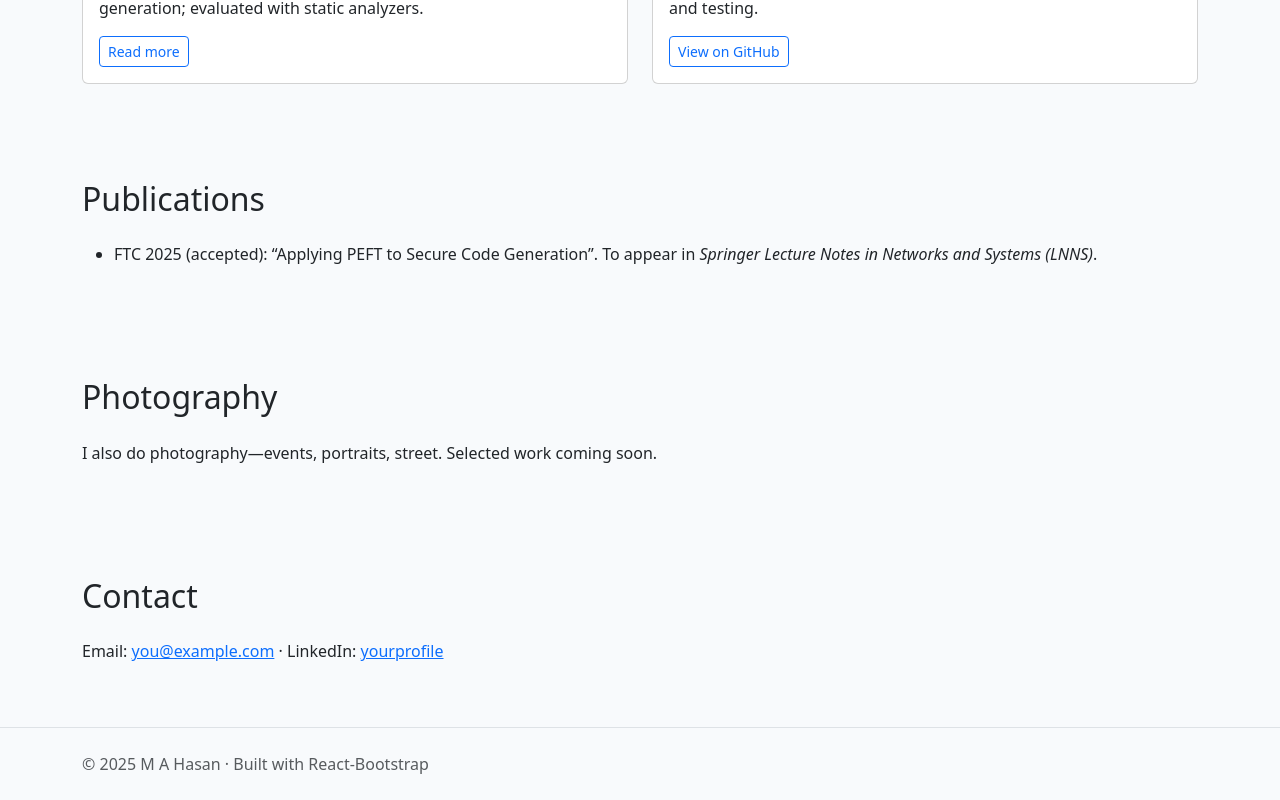
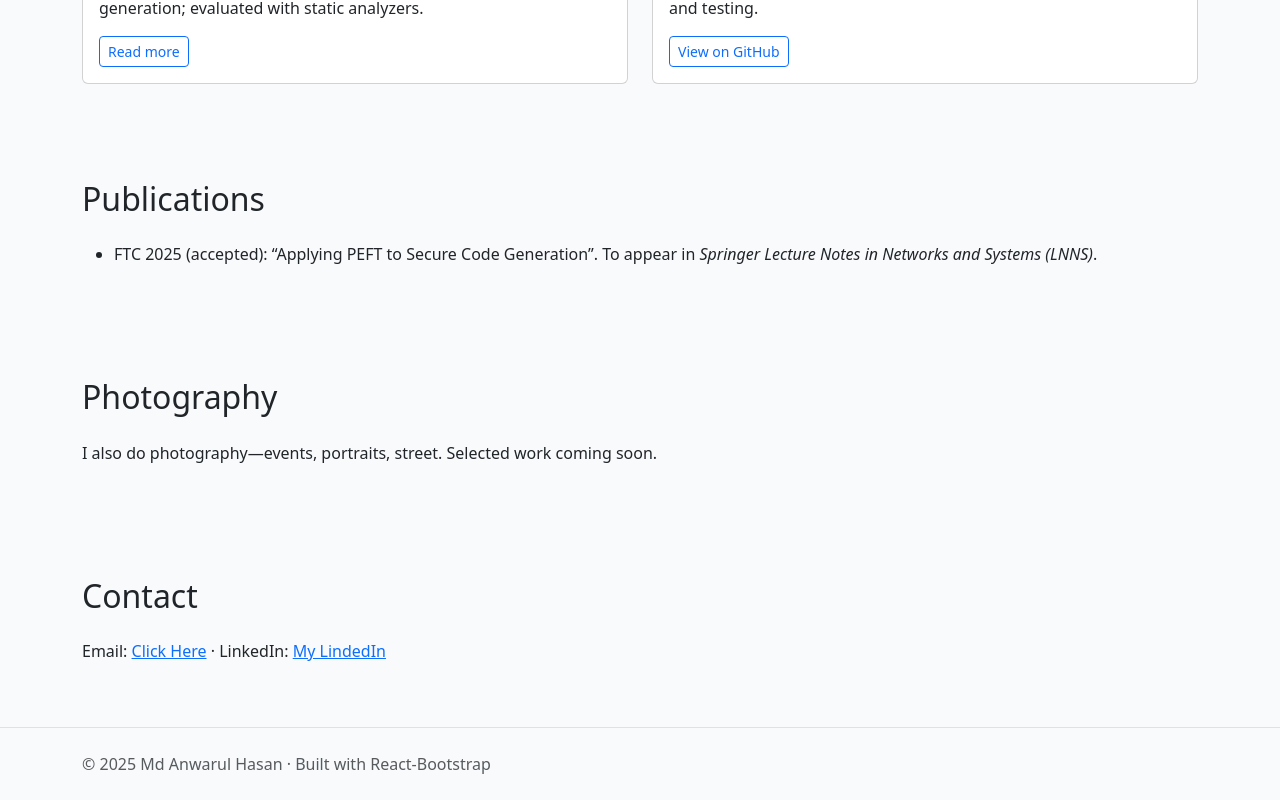
Before and after one commit to imahasan/imahasan.github.io, a React (Vite) app: page / in a window 1280 px wide. Shown: the part 1071-1871 px from the top of the page. Built offline with nearby package versions, Linux system fonts and the light colour scheme.

Commit message:
Updated the contact info and name at the copyright at the bottom.

```diff
--- a/src/App.jsx
+++ b/src/App.jsx
@@ -150,14 +150,14 @@ export default function App() {
       {/* Contact */}
       <Section id="contact" title="Contact">
         <p>
-          Email: <a href="mailto:you@example.com">you@example.com</a> ·{" "}
-          LinkedIn: <a href="https://linkedin.com/in/yourprofile" target="_blank" rel="noreferrer">yourprofile</a>
+          Email: <a href="mailto:anwar.cse.mis@gmail.com">Click Here</a> ·{" "}
+          LinkedIn: <a href="https://www.linkedin.com/in/mahasan22/" target="_blank" rel="noreferrer">My LindedIn</a>
         </p>
       </Section>
 
       <footer className="py-4 border-top">
         <Container className="text-muted">
-          © {new Date().getFullYear()} M A Hasan · Built with React-Bootstrap
+          © {new Date().getFullYear()} Md Anwarul Hasan · Built with React-Bootstrap
         </Container>
       </footer>
     </>
```
